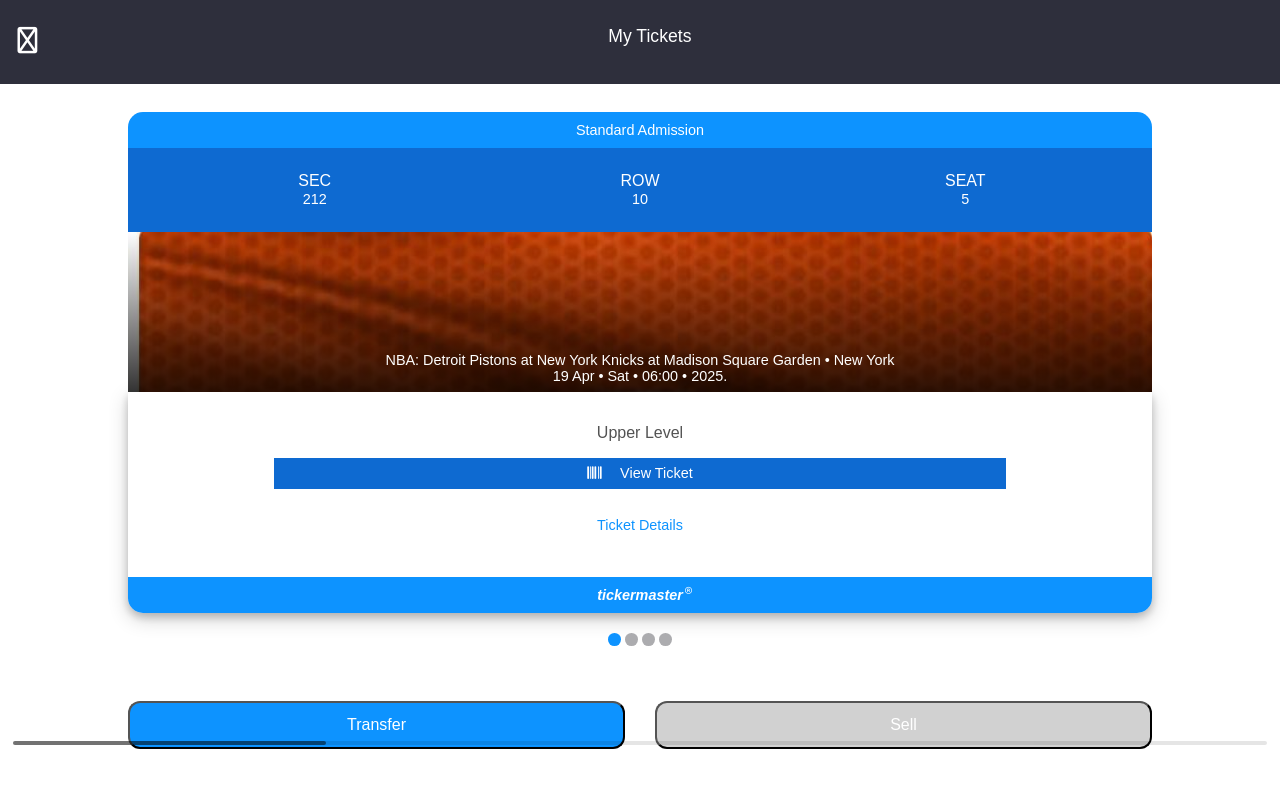
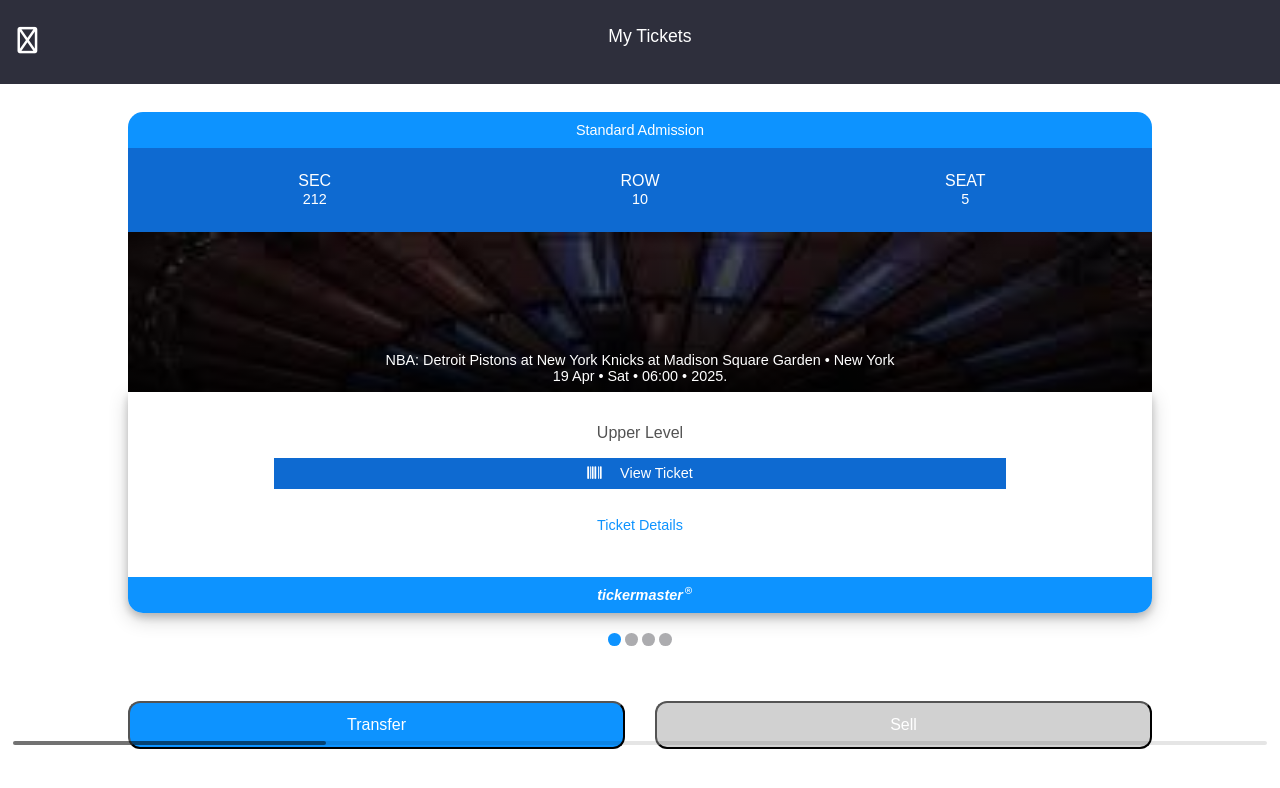
Before and after one commit to ticketmaster000/ticketmaster, a plain HTML site: page ticket.html in a window 1280 px wide. Drawn offline with nearby package versions, Linux system fonts and the light colour scheme.

Commit message:
update ticket.css

```diff
--- a/ticket.css
+++ b/ticket.css
@@ -63,7 +63,7 @@
 .purdue {
   background-image:
     linear-gradient(to bottom, rgba(255, 255, 255, 0), rgba(0, 0, 0, 0.8)),
-    url('images/knick.jpeg');
+    url('images/knicks.jpeg');
   background-size: cover;
   width: 100%;
   height: 10em;
```
